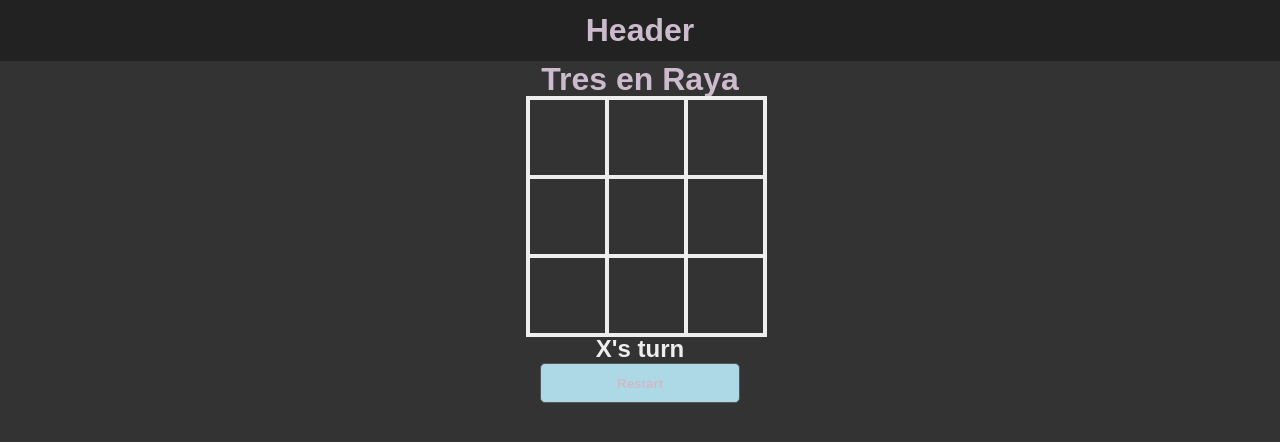
After one commit to ManuelSRoble/pagina-web-backend-con-flask, a Flask app: template templates/tresEnRaya.html in a window 1280 px wide. The commit adds this page. Shown: the top 442 px of the page. Run offline with Flask 3, Linux system fonts and the light colour scheme; the template is opened without the code that fills it, so the values that code supplies are empty.

Commit message:
agregue pagina tres en raya html, css y js; y pagina admin para ver datos de users

```diff
--- a/main.py
+++ b/main.py
@@ -8,19 +8,23 @@ app.config['SECRET_KEY'] = 'This is the most secure key to protect the forms'
 
 @app.route('/', methods=['POST', 'GET'])
 def registro():
-  if request.method == 'POST':
-    nombreDeUsuario = request.form['usuario']
-    email = request.form['correo']
-    clave = request.form['contrasena']
-    edad = request.form['edad']
+  form = RegistroFormulario()
+  if form.validate_on_submit():
+    if request.method == 'POST':
+      nombreDeUsuario = request.form['usuario']
+      email = request.form['correo']
+      clave = request.form['contrasena']
+      # confirmacionDeClave = request.form['confirmar_contrasena']
+      edad = request.form['edad']
+      #if clave == confirmacionDeClave:
+      agregar_usuario(nombreDeUsuario, email, clave, edad)
+      return '<h1>Usuario agregado</h1>'
 
-    '''
-    datos = mostrar_usuarios()
-    #renderizar la plantilla html y pasar los datos recuperados como contexto
-    return render_template('tres_en_raya.html', data = datos)
-    '''
-
-  form = RegistroFormulario()
+      '''
+      datos = mostrar_usuarios()
+      #renderizar la plantilla html y pasar los datos recuperados como contexto
+      return render_template('tres_en_raya.html', data = datos)
+      '''
   # if form.validate_on_submit():
   #   return 'Formulario validado con exito'
   return render_template('formularioDeRegistro.html', form = form)
@@ -29,5 +33,12 @@ def registro():
 def login():
   pass
 
+@app.route('/admin')
+def admin():
+  #ver datos de la tabla usuario de bd
+  datos = mostrar_usuarios()
+  titulo = 'Ventana Admin'
+  return render_template('admin.html', datos=datos, titulo = titulo)
+
 if __name__ == '__main__':
   app.run(debug=True)
--- /dev/null
+++ b/static/css/tresEnRaya.css
@@ -0,0 +1,26 @@
+.cell{
+  width: 75px;
+  height: 75px;
+  border: 2px solid;
+  box-shadow: 0 0 0 2px;
+  line-height: 75px;
+  font-size: 50px;
+  cursor: pointer;
+}
+#gameContainer{
+  font-family: "Permanent Marker", cursive;
+  text-align: center;
+}
+#cellContainer{
+  display: grid;
+  grid-template-columns: repeat(3, auto);
+  width: 225px;
+  margin: auto;
+}
+#restartBtn{
+  border: 1px solid #555;
+  background-color: lightblue;
+  width: 200px;
+  height: 40px;
+  border-radius: 5px;
+}
--- /dev/null
+++ b/static/js/tresEnRaya.js
@@ -0,0 +1,81 @@
+const cells = document.querySelectorAll(".cell");
+const statusText = document.querySelector("#statusText");
+const restartBtn = document.querySelector("#restartBtn");
+const winConditions = [
+    [0, 1, 2],
+    [3, 4, 5],
+    [6, 7, 8],
+    [0, 3, 6],
+    [1, 4, 7],
+    [2, 5, 8],
+    [0, 4, 8],
+    [6, 4, 2]
+];
+let options = ["", "", "", "", "", "", "", "", ""];
+let currentPlayer = "X";
+let running = false;
+
+initializeGame();
+
+function initializeGame(){
+   cells.forEach(cell => cell.addEventListener("click", cellClicked));
+   restartBtn.addEventListener("click", restartGame);
+   statusText.textContent = `${currentPlayer}'s turn`
+   running = true;
+}
+function cellClicked(){
+   const cellIndex = this.getAttribute("cellIndex");
+
+   if(options[cellIndex] != "" || !running){
+      return; //don't do anything
+   }
+
+   //otherwise
+   updateCell(this, cellIndex);
+   checkWinner();
+}
+function updateCell(cell, index){
+   options[index] = currentPlayer;
+   cell.textContent = currentPlayer;
+}
+function changePlayer(){
+   currentPlayer = (currentPlayer == "X") ? "O" : "X";
+   statusText.textContent = `${currentPlayer}'s turn`;
+}
+function checkWinner(){
+   let roundWon = false;
+
+   for(let i = 0; i < winConditions.length; i++){
+       const condition = winConditions[i];
+       const cellA = options[condition[0]];
+       const cellB = options[condition[1]];
+       const cellC = options[condition[2]];
+
+       if(cellA == "" || cellB == "" || cellC == ""){
+          continue;
+       }
+       if(cellA == cellB && cellB == cellC){
+          roundWon = true;
+          break;
+       }
+   }
+
+   if(roundWon){
+       statusText.textContent = `${currentPlayer} wins!`;
+       running = false;
+   }
+   else if(!options.includes("")){
+       statusText.textContent = `Draw!`;
+       running = false;
+   }
+   else{
+       changePlayer();
+   }
+}
+function restartGame(){
+   currentPlayer = "X";
+   options = ["", "", "", "", "", "", "", "", ""];
+   statusText.textContent = `${currentPlayer}'s turn`;
+   cells.forEach(cell => cell.textContent = "");
+   running = true;
+}
--- a/templates/base.html
+++ b/templates/base.html
@@ -3,7 +3,7 @@
 <head>
   <meta charset="UTF-8">
   <meta name="viewport" content="width=device-width, initial-scale=1.0">
-  <title>forms in flask</title>
+  <title>{%block title %}forms in flask{% endblock %}</title>
   <link rel='stylesheet' href="{{ url_for('static', filename='css/styles.css') }}" >
   <link rel='stylesheet' href="{{ url_for('static', filename='css/formstyle.css') }}" >
 </head>
--- /dev/null
+++ b/templates/tresEnRaya.html
@@ -0,0 +1,23 @@
+{% extends "base.html" %}
+{% block content %}
+<link rel='stylesheet' href="{{ url_for('static', filename='css/tresEnRaya.css') }}">
+
+<div id="gameContainer">
+    <h1>Tres en Raya</h1>
+    <div id="cellContainer">
+        <div cellIndex="0" class="cell"></div>
+        <div cellIndex="1" class="cell"></div>
+        <div cellIndex="2" class="cell"></div>
+        <div cellIndex="3" class="cell"></div>
+        <div cellIndex="4" class="cell"></div>
+        <div cellIndex="5" class="cell"></div>
+        <div cellIndex="6" class="cell"></div>
+        <div cellIndex="7" class="cell"></div>
+        <div cellIndex="8" class="cell"></div>
+    </div>
+    <h2 id="statusText"></h2>
+    <button id="restartBtn">Restart</button>
+</div>
+<script src="{{ url_for('static', filename='js/tresEnRaya.js')}}"></script>
+
+{% endblock content %}
```
Also changed, not shown: formFunctions.py (+9 -7 lines), templates/admin.html (added, +9 -0 lines).
